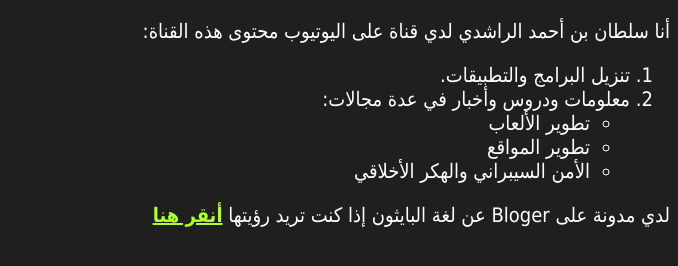
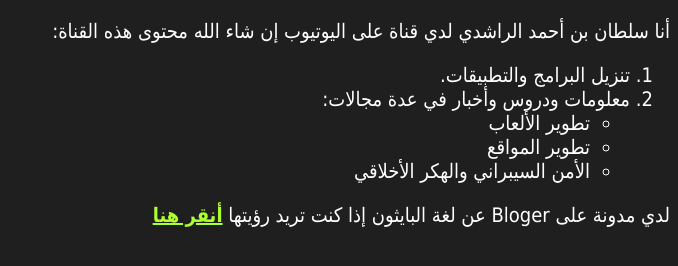
Before and after one commit to SultanAhmed-dev/sultanalrashdi, a plain HTML site: page index.html in a window 1280 px wide. Shown: the part 62-328 px from the top of the page, without its empty margins (602-1280 px from the left). Drawn offline with Linux system fonts and the light colour scheme.

Commit message:
Update index.html

```diff
--- a/index.html
+++ b/index.html
@@ -31,7 +31,7 @@
 </head>
 <body>
     <h1>موقع سلطان الراشدي <a href="https://www.youtube.com/@SultanAL-Rashdi">Sultan AL-Rashdi</a></h1>
-    <p>أنا سلطان بن أحمد الراشدي لدي قناة على اليوتيوب محتوى هذه القناة:</p>
+    <p>أنا سلطان بن أحمد الراشدي لدي قناة على اليوتيوب إن شاء الله محتوى هذه القناة:</p>
     <ol>
         <li>تنزيل البرامج والتطبيقات.</li>
         <li>معلومات ودروس وأخبار في عدة مجالات:
@@ -44,4 +44,5 @@
     </ol>
     <p>لدي مدونة على  Bloger عن لغة البايثون إذا كنت تريد رؤيتها <a href="https://python2025h.blogspot.com/">أنقر هنا</a></p>
 </body>
+
 </html>
```
